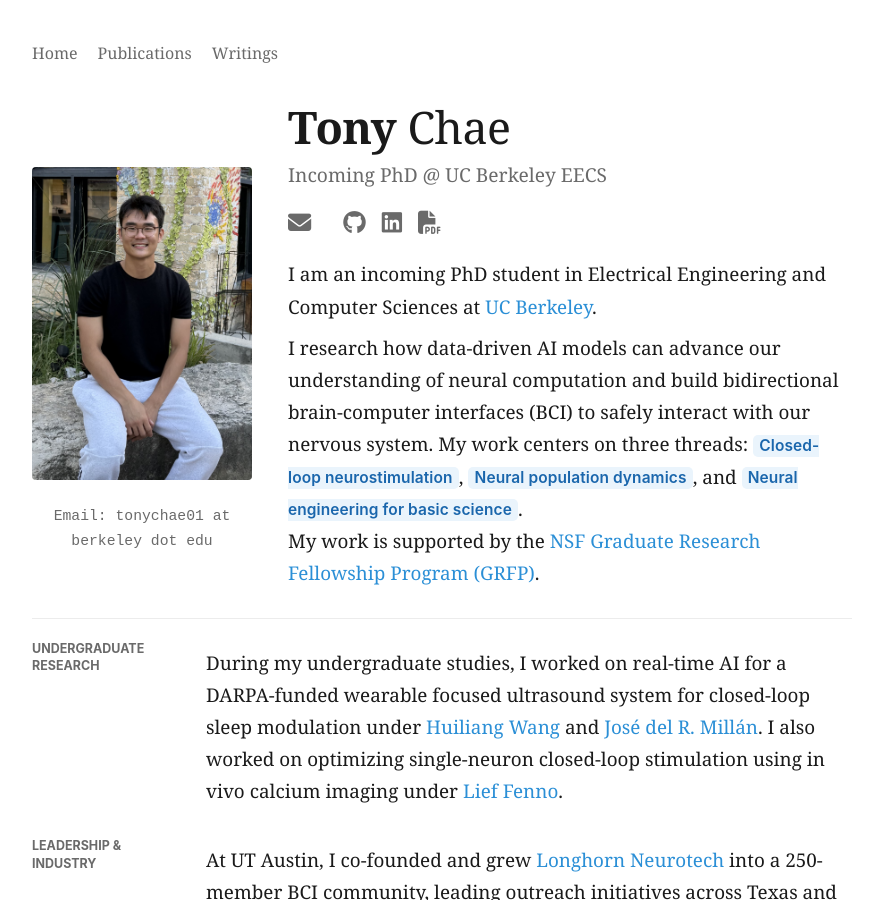
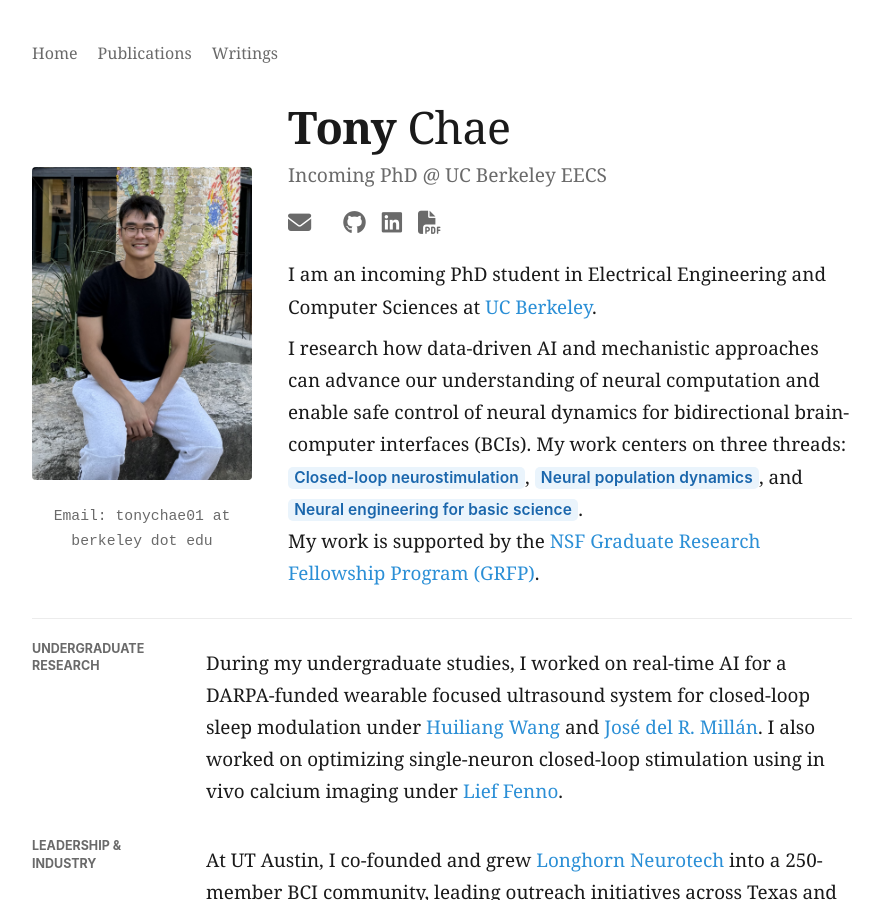
Before and after one commit to tonychae01/learning-by-doing, a Jekyll site: the page built from index.md, in a window 1280 px wide and 900 px high. Shown: the whole window, without its empty margins (198-1081 px from the left). Built offline with Jekyll 4.4.1, drawn with Linux system fonts in a browser that asks for light colours; a style sheet for code colours, icons or effects is not loaded.

Commit message:
new profile description

```diff
--- a/_data/profile.yml
+++ b/_data/profile.yml
@@ -19,9 +19,9 @@ bio:
     I am an incoming PhD student in Electrical Engineering and Computer Sciences at
     <a href="https://eecs.berkeley.edu/">UC Berkeley</a>.
   - >
-    I research how data-driven AI models can advance our understanding of neural
-    computation and build bidirectional brain-computer interfaces (BCI) to safely
-    interact with our nervous system. My work centers on three threads:
+    I research how data-driven AI and mechanistic approaches can advance our understanding of neural
+    computation and enable safe control of neural dynamics for bidirectional brain-computer interfaces (BCIs).
+    My work centers on three threads:
     <code>Closed-loop neurostimulation</code>,
     <code>Neural population dynamics</code>, and
     <code>Neural engineering for basic science</code>.<br>
```
